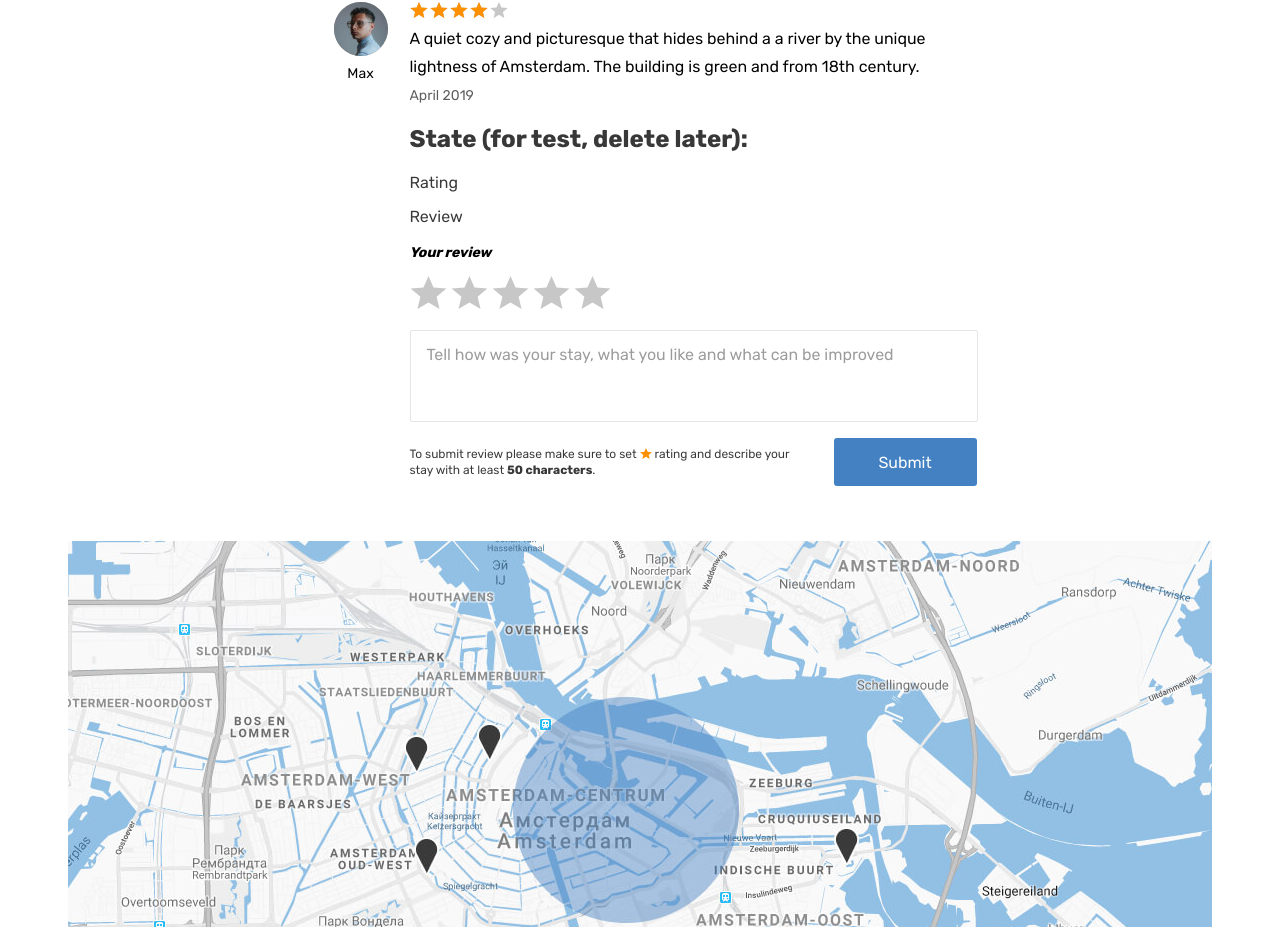
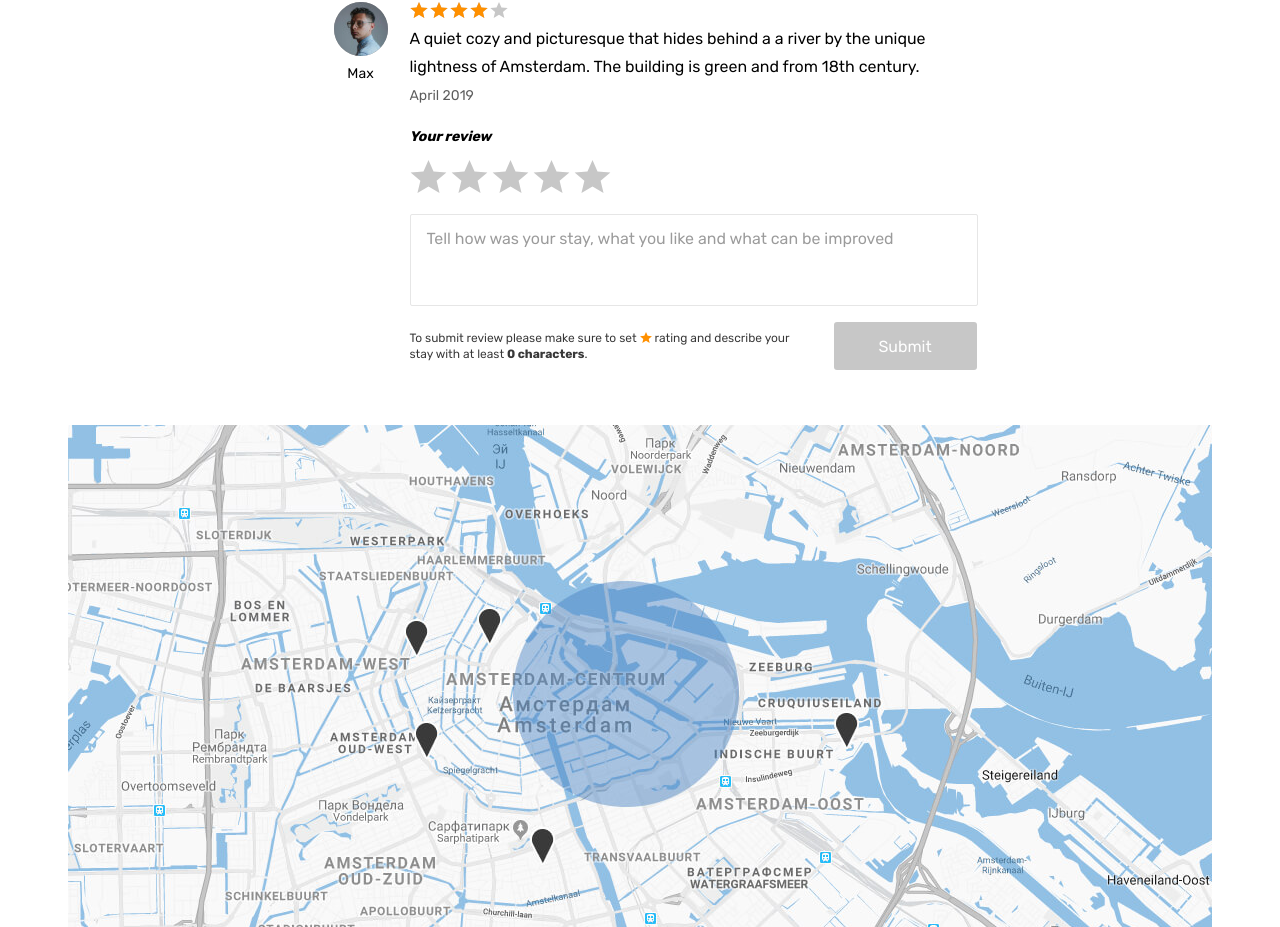
Before and after one commit to konovalov-as/1082475-six-cities-7, a React (Create React App) app in the folder project/: page /offer/1 in a window 1280 px wide. Shown: the part 1533-2460 px from the top of the page. Built offline with nearby package versions, Linux system fonts and the light colour scheme.

Commit message:
refactor (review form) correct remarks

```diff
--- a/project/src/components/reviews/reviews.jsx
+++ b/project/src/components/reviews/reviews.jsx
@@ -1,30 +1,53 @@
-import React, {useState} from 'react';
+import React, {useState, useEffect, useRef} from 'react';
+
+const REVIEW_NAME = 'review';
+const ReviewLength = {
+  current: 0,
+  MIN: 50,
+  MAX: 300,
+};
 
 function Reviews(prop) {
+  const submitButton = useRef();
+
   const [review, setReview] = useState({
     rating: '',
     review: '',
+    reviewLength: ReviewLength.current,
   });
 
-  function onChangeRating(evt) {
+  const {reviewLength} = review;
+
+  function handleRatingChange(evt) {
     const {name, value} = evt.target;
+    if (name === REVIEW_NAME) {
+      ReviewLength.current = value.length;
+    }
     setReview({
       ...review,
-      [name]: value});
+      [name]: value,
+      reviewLength: ReviewLength.current,
+    });
   }
+
+  function handleSubmit(evt) {
+    evt.preventDefault();
+    return review;
+  }
+
+  useEffect(() => {
+    submitButton.current.disabled = false;
+    if (reviewLength < ReviewLength.MIN || reviewLength > ReviewLength.MAX || review.rating === '') {
+      submitButton.current.disabled = true;
+    }
+  });
 
   return (
     <form className="reviews__form form"
       action="#"
       method="post"
-      onSubmit={(evt) => {
-        evt.preventDefault();
-        onChangeRating(evt);
-      }}
+      onSubmit={handleSubmit}
     >
-      <h2>State (for test, delete later):</h2>
-      <p>Rating {review.rating}</p>
-      <p>Review {review.review}</p>
       <label className="reviews__label form__label" htmlFor="review">Your review</label>
       <div className="reviews__rating-form form__rating">
         <input
@@ -33,7 +56,7 @@ function Reviews(prop) {
           value="5"
           id="5-stars"
           type="radio"
-          onChange={onChangeRating}
+          onChange={handleRatingChange}
         />
         <label htmlFor="5-stars" className="reviews__rating-label form__rating-label" title="perfect">
           <svg className="form__star-image" width="37" height="33">
@@ -47,7 +70,7 @@ function Reviews(prop) {
           value="4"
           id="4-stars"
           type="radio"
-          onChange={onChangeRating}
+          onChange={handleRatingChange}
         />
         <label htmlFor="4-stars" className="reviews__rating-label form__rating-label" title="good">
           <svg className="form__star-image" width="37" height="33">
@@ -61,7 +84,7 @@ function Reviews(prop) {
           value="3"
           id="3-stars"
           type="radio"
-          onChange={onChangeRating}
+          onChange={handleRatingChange}
         />
         <label htmlFor="3-stars" className="reviews__rating-label form__rating-label" title="not bad">
           <svg className="form__star-image" width="37" height="33">
@@ -75,7 +98,7 @@ function Reviews(prop) {
           value="2"
           id="2-stars"
           type="radio"
-          onChange={onChangeRating}
+          onChange={handleRatingChange}
         />
         <label htmlFor="2-stars" className="reviews__rating-label form__rating-label" title="badly">
           <svg className="form__star-image" width="37" height="33">
@@ -89,7 +112,7 @@ function Reviews(prop) {
           value="1"
           id="1-star"
           type="radio"
-          onChange={onChangeRating}
+          onChange={handleRatingChange}
         />
         <label htmlFor="1-star" className="reviews__rating-label form__rating-label" title="terribly">
           <svg className="form__star-image" width="37" height="33">
@@ -102,14 +125,15 @@ function Reviews(prop) {
         id="review"
         name="review"
         placeholder="Tell how was your stay, what you like and what can be improved"
-        onChange={onChangeRating}
+        onChange={handleRatingChange}
+        value={review.review}
       >
       </textarea>
       <div className="reviews__button-wrapper">
         <p className="reviews__help">
-          To submit review please make sure to set <span className="reviews__star">rating</span> and describe your stay with at least <b className="reviews__text-amount">50 characters</b>.
+          To submit review please make sure to set <span className="reviews__star">rating</span> and describe your stay with at least <b className="reviews__text-amount">{reviewLength} characters</b>.
         </p>
-        <button className="reviews__submit form__submit button" type="submit" disabled="">Submit</button>
+        <button className="reviews__submit form__submit button" type="submit" disabled="" ref={submitButton}>Submit</button>
       </div>
     </form>
   );
```
